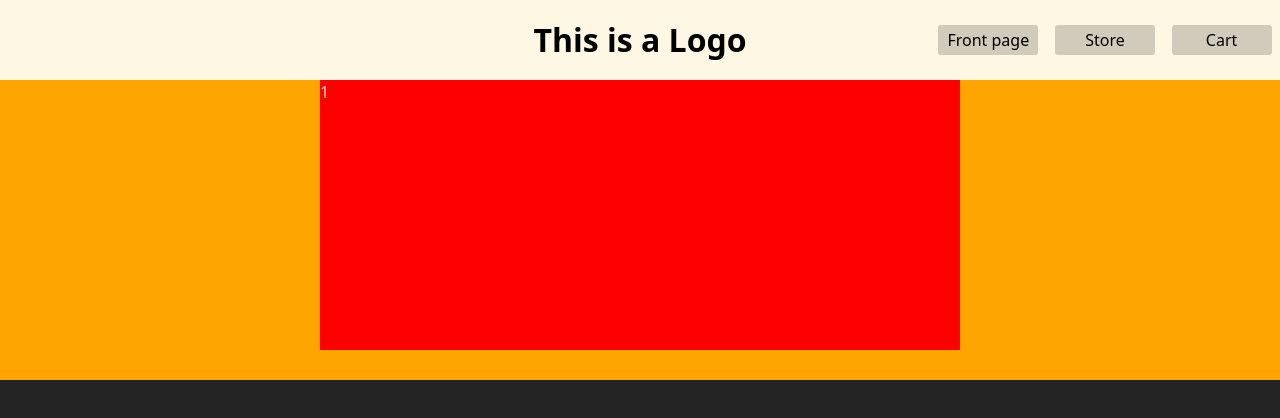
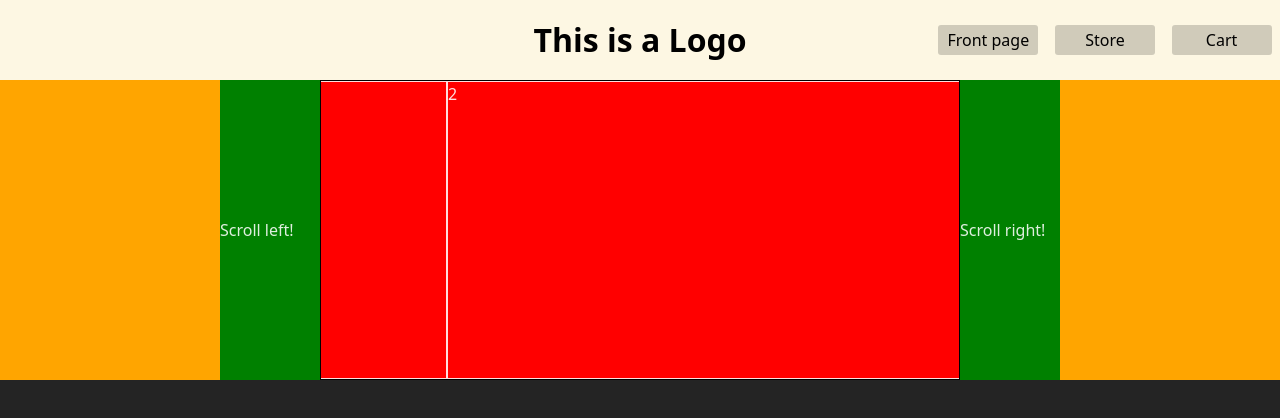
Before and after one commit to wellwe11/shoppingCart, a React (Vite) app: page / in a window 1280 px wide. Shown: the top 418 px of the page. Built offline with nearby package versions, Linux system fonts and the light colour scheme.

Commit message:
still working on the picture-slider

```diff
--- a/src/components/DEFAULTPAGE/DefaultPage.jsx
+++ b/src/components/DEFAULTPAGE/DefaultPage.jsx
@@ -3,7 +3,7 @@ import classes from "./defaultPage.module.scss";
 import React from "react";
 
 const PictureSlider = () => {
-  const [activeImage, setActiveImage] = useState(0);
+  const [activeImage, setActiveImage] = useState(1);
   const [prevImage, setPrevImage] = useState(2);
   const [mouseHoverSlider, setMouseHoverSlider] = useState(false);
 
@@ -41,7 +41,7 @@ const PictureSlider = () => {
     if (!mouseHoverSlider) {
       const timer = setTimeout(() => {
         addActiveImage();
-      }, 3500);
+      }, 5000);
 
       return () => clearTimeout(timer);
     }
@@ -50,26 +50,45 @@ const PictureSlider = () => {
   return (
     <div>
       <div className={classes.pictureSliderContainer}>
+        <button
+          onClick={subtractActiveImage}
+          className={classes.leftButtonClicker}
+        >
+          Scroll left!
+        </button>
         <div
           className={classes.pictureSliderWrapper}
           onMouseLeave={handleMouseHoverSliderFalse}
           onMouseEnter={handleMouseHoverSliderTrue}
         >
-          <div
-            className={classes.visibleImageContainer}
-            style={{ marginLeft: `-${activeImage}00%` }}
-          >
-            {/* <button onClick={subtractActiveImage}>Scroll left!</button> */}
           {images.map((img, index) => (
             <React.Fragment key={index}>
-                <div key={index} className={classes.pictureSliderImage}>
+              <div
+                key={index}
+                className={classes.pictureSliderImage}
+                style={{
+                  marginLeft:
+                    index === activeImage
+                      ? "0%"
+                      : index === activeImage + 1
+                      ? "100%"
+                      : index === images.length - 1 || index === activeImage - 1
+                      ? "-100%"
+                      : "100%",
+                  transition:
+                    index === prevImage || index === activeImage
+                      ? "all 1s ease"
+                      : "",
+                }}
+              >
                 {index}
               </div>
             </React.Fragment>
           ))}
         </div>
-          {/* <button onClick={addActiveImage}>Scroll right!</button> */}
-        </div>
+        <button onClick={addActiveImage} className={classes.rightButtonClicker}>
+          Scroll right!
+        </button>
       </div>
     </div>
   );
--- a/src/components/DEFAULTPAGE/defaultPage.module.scss
+++ b/src/components/DEFAULTPAGE/defaultPage.module.scss
@@ -15,24 +15,36 @@
 
   display: flex;
   align-items: center;
+
   overflow: hidden;
-}
+  border: 1px solid black;
 
-.visibleImageContainer {
-  transition: all 1s ease;
-  width: 100%;
-  height: 100%;
+  background-color: orange;
 
-  display: flex;
-}
-
-.imageContainer {
-  height: 100%;
+  position: relative;
 }
 
 .pictureSliderImage {
-  height: 90%;
-  min-width: 100%;
+  height: 100%;
+  width: 100%;
+
+  margin-left: 100%;
 
   background-color: red;
+
+  margin-left: 100%;
+
+  position: absolute;
+
+  border: 1px solid;
 }
+
+.leftButtonClicker,
+.rightButtonClicker {
+  height: 100%;
+  width: 100px;
+
+  background-color: green;
+
+  z-index: 1;
+}
```
Lines whose indentation alone changed are shown as unchanged.
